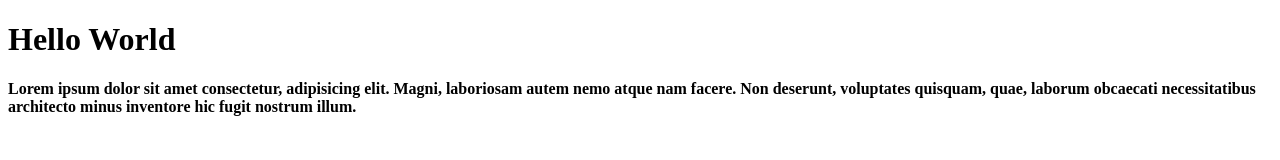
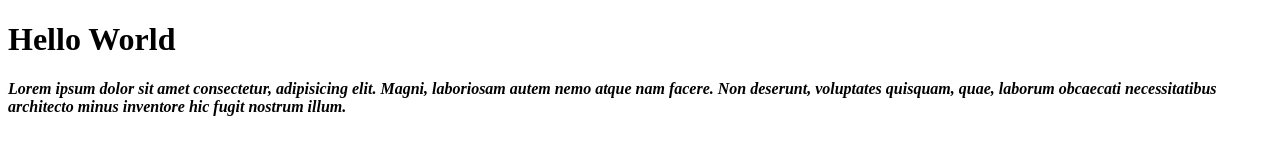
Before and after one commit to MateuszDPW/pw-spi, a plain HTML site: page index.html in a window 1280 px wide. Drawn offline with Linux system fonts and the light colour scheme.

Commit message:
Update index.html

```diff
--- a/index.html
+++ b/index.html
@@ -7,12 +7,12 @@
 </head>
 <body>
     <h1>Hello World</h1>
-    <b>Lorem ipsum dolor sit amet consectetur,
+    <b><i>Lorem ipsum dolor sit amet consectetur,
         adipisicing elit.
         Magni,
         laboriosam autem nemo atque nam facere.
         Non deserunt, voluptates quisquam, quae,
         laborum obcaecati necessitatibus
-        architecto minus inventore hic fugit nostrum illum.</b>
+        architecto minus inventore hic fugit nostrum illum.</i></b>
 </body>
 </html>
```
